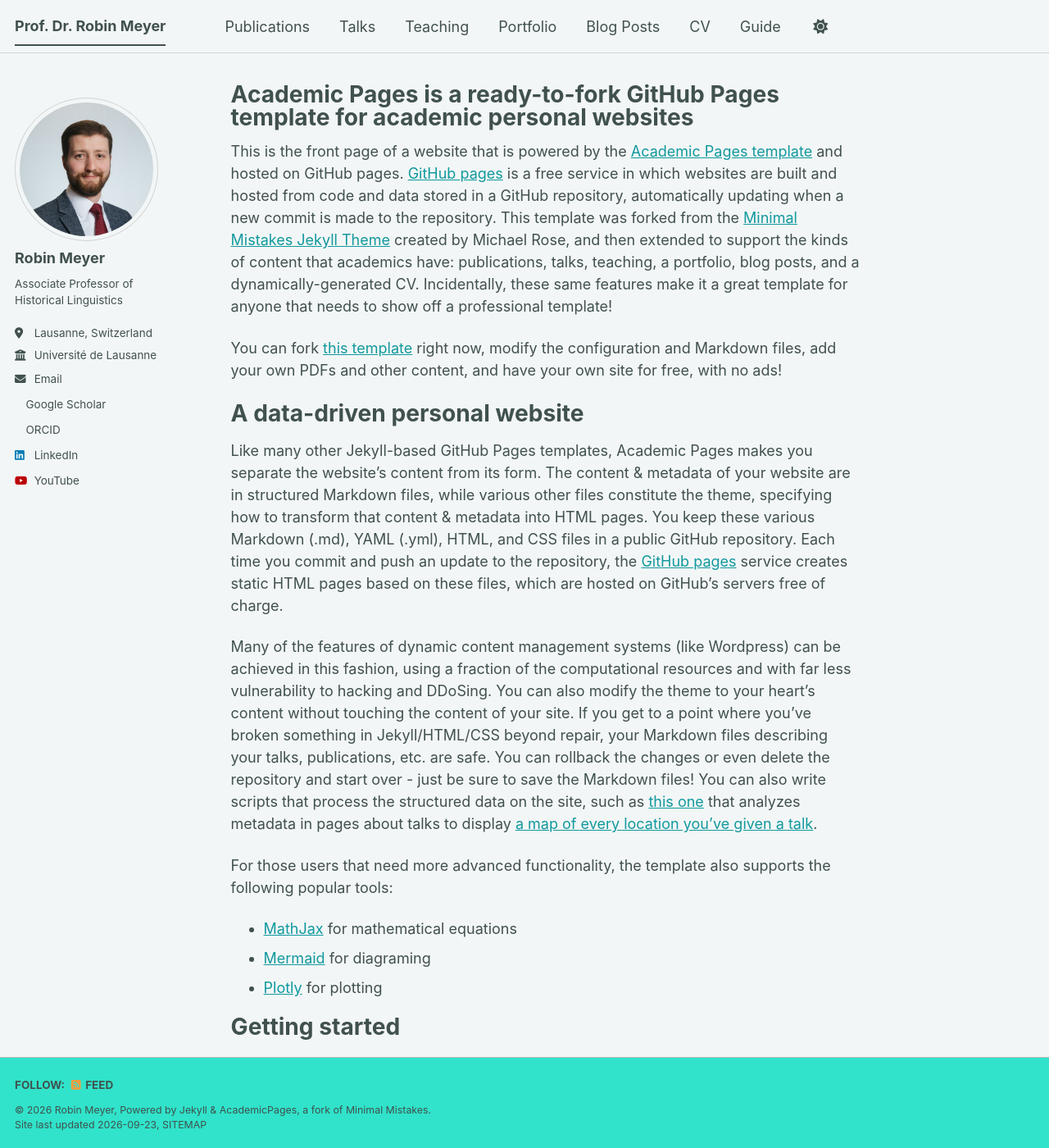
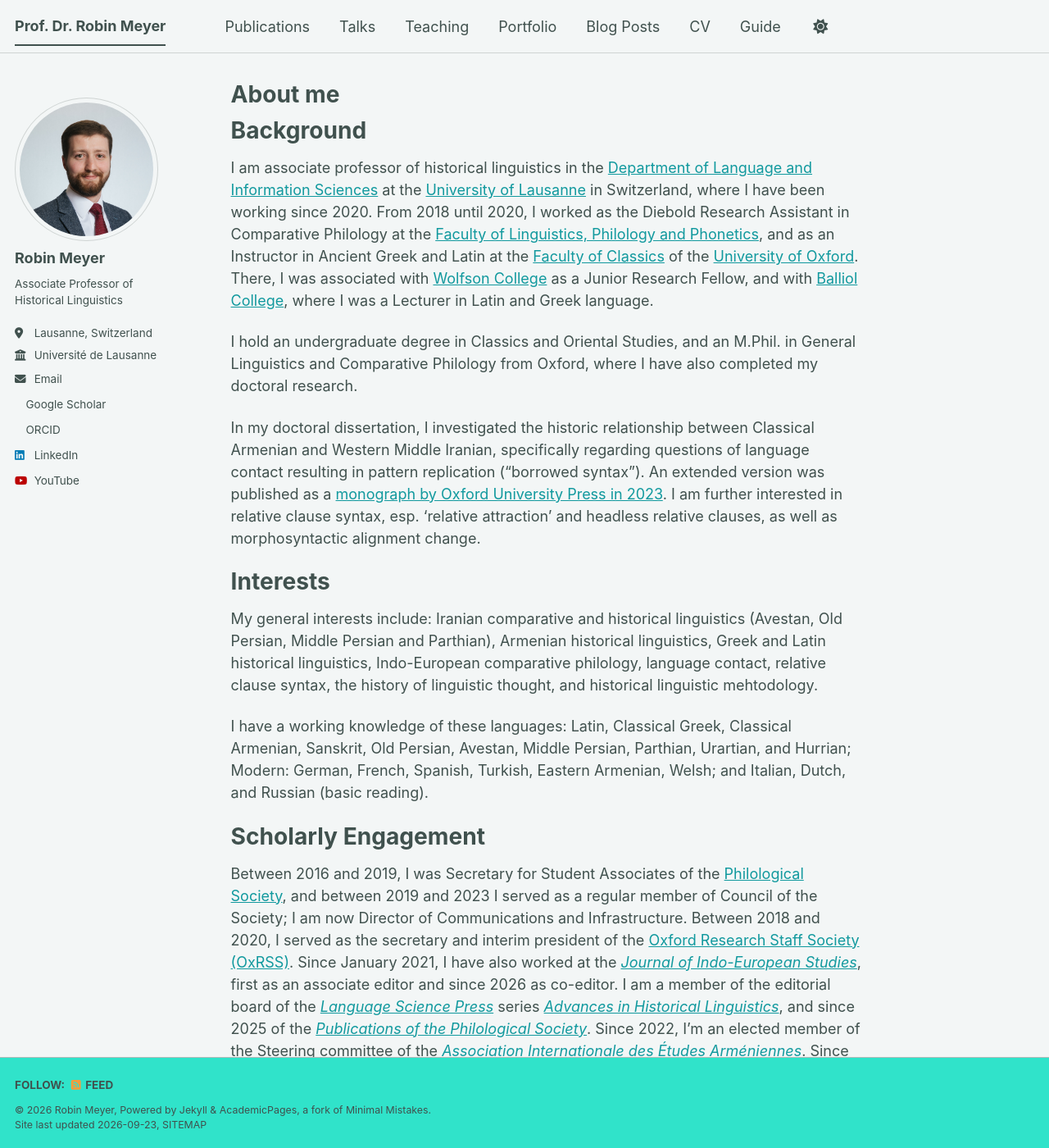
Before and after one commit to rbnmyr/rbnmyr.github.io, a Jekyll site: the page built from _pages/about.md, in a window 1280 px wide and 1400 px high. Shown: the whole window at 82% size. Built offline with Jekyll 4.4.1, drawn with Linux system fonts in a browser that asks for light colours; a style sheet for code colours, icons or effects is not loaded; some of the changed text lies outside the part shown.

Commit message:
Update about.md
First complete update

```diff
--- a/_pages/about.md
+++ b/_pages/about.md
@@ -1,56 +1,25 @@
 ---
 permalink: /
-title: "Academic Pages is a ready-to-fork GitHub Pages template for academic personal websites"
+title: "About me"
 author_profile: true
 redirect_from:
   - /about/
   - /about.html
 ---
 
-This is the front page of a website that is powered by the [Academic Pages template](https://github.com/academicpages/academicpages.github.io) and hosted on GitHub pages. [GitHub pages](https://pages.github.com) is a free service in which websites are built and hosted from code and data stored in a GitHub repository, automatically updating when a new commit is made to the repository. This template was forked from the [Minimal Mistakes Jekyll Theme](https://mmistakes.github.io/minimal-mistakes/) created by Michael Rose, and then extended to support the kinds of content that academics have: publications, talks, teaching, a portfolio, blog posts, and a dynamically-generated CV. Incidentally, these same features make it a great template for anyone that needs to show off a professional template!
+# Background
+I am associate professor of historical linguistics in the [Department of Language and Information Sciences](www.unil.ch/sli) at the [University of Lausanne](www.unil.ch) in Switzerland, where I have been working since 2020. From 2018 until 2020, I worked as the Diebold Research Assistant in Comparative Philology at the [Faculty of Linguistics, Philology and Phonetics](www.ling-phil.ox.ac.uk), and as an Instructor in Ancient Greek and Latin at the [Faculty of Classics](www.classics.ox.ac.uk) of the [University of Oxford](www.ox.ac.uk). There, I was associated with [Wolfson College](www.wolfson.ox.ac.uk) as a Junior Research Fellow, and with [Balliol College](www.balliol.ox.ac.uk), where I was a Lecturer in Latin and Greek language.
 
- You can fork [this template](https://github.com/academicpages/academicpages.github.io) right now, modify the configuration and Markdown files, add your own PDFs and other content, and have your own site for free, with no ads!
+I hold an undergraduate degree in Classics and Oriental Studies, and an M.Phil. in General Linguistics and Comparative Philology from Oxford, where I have also completed my doctoral research.
 
-A data-driven personal website
-======
-Like many other Jekyll-based GitHub Pages templates, Academic Pages makes you separate the website's content from its form. The content & metadata of your website are in structured Markdown files, while various other files constitute the theme, specifying how to transform that content & metadata into HTML pages. You keep these various Markdown (.md), YAML (.yml), HTML, and CSS files in a public GitHub repository. Each time you commit and push an update to the repository, the [GitHub pages](https://pages.github.com/) service creates static HTML pages based on these files, which are hosted on GitHub's servers free of charge.
+In my doctoral dissertation, I investigated the historic relationship between Classical Armenian and Western Middle Iranian, specifically regarding questions of language contact resulting in pattern replication (“borrowed syntax”). An extended version was published as a [monograph by Oxford University Press in 2023](https://global.oup.com/academic/product/iranian-syntax-in-classical-armenian-9780198851097). I am further interested in relative clause syntax, esp. ‘relative attraction’ and headless relative clauses, as well as morphosyntactic alignment change.
 
-Many of the features of dynamic content management systems (like Wordpress) can be achieved in this fashion, using a fraction of the computational resources and with far less vulnerability to hacking and DDoSing. You can also modify the theme to your heart's content without touching the content of your site. If you get to a point where you've broken something in Jekyll/HTML/CSS beyond repair, your Markdown files describing your talks, publications, etc. are safe. You can rollback the changes or even delete the repository and start over - just be sure to save the Markdown files! You can also write scripts that process the structured data on the site, such as [this one](https://github.com/academicpages/academicpages.github.io/blob/master/talkmap.ipynb) that analyzes metadata in pages about talks to display [a map of every location you've given a talk](https://academicpages.github.io/talkmap.html).
+# Interests
+My general interests include: Iranian comparative and historical linguistics (Avestan, Old Persian, Middle Persian and Parthian), Armenian historical linguistics, Greek and Latin historical linguistics, Indo-European comparative philology, language contact, relative clause syntax, the history of linguistic thought, and historical linguistic mehtodology.
 
-For those users that need more advanced functionality, the template also supports the following popular tools:
-- [MathJax](https://www.mathjax.org/) for mathematical equations
-- [Mermaid](https://mermaid.js.org/) for diagraming
-- [Plotly](https://plotly.com/javascript/) for plotting
+I have a working knowledge of these languages: Latin, Classical Greek, Classical Armenian, Sanskrit, Old Persian, Avestan, Middle Persian, Parthian, Urartian, and Hurrian; Modern: German, French, Spanish, Turkish, Eastern Armenian, Welsh; and Italian, Dutch, and Russian (basic reading).
 
-Getting started
-======
-1. Register a GitHub account if you don't have one and confirm your e-mail (required!)
-1. Fork [this template](https://github.com/academicpages/academicpages.github.io) by clicking the "Use this template" button in the top right.
-1. Go to the repository's settings (rightmost item in the tabs that start with "Code", should be below "Unwatch"). Rename the repository "[your GitHub username].github.io", which will also be your website's URL.
-1. Set site-wide configuration and create content & metadata (see below -- also see [this set of diffs](https://archive.is/3TPas) showing what files were changed to set up [an example site](https://getorg-testacct.github.io) for a user with the username "getorg-testacct")
-1. Upload any files (like PDFs, .zip files, etc.) to the files/ directory. They will appear at https://[your GitHub username].github.io/files/example.pdf.
-1. Check status by going to the repository settings, in the "GitHub pages" section
+# Scholarly Engagement
+Between 2016 and 2019, I was Secretary for Student Associates of the [Philological Society](www.philsoc.org.uk), and between 2019 and 2023 I served as a regular member of Council of the Society; I am now Director of Communications and Infrastructure. Between 2018 and 2020, I served as the secretary and interim president of the [Oxford Research Staff Society (OxRSS)](https://oxrss.site.ox.ac.uk/home). Since January 2021, I have also worked at the [_Journal of Indo-European Studies_](https://jies.org/), first as an associate editor and since 2026 as co-editor. I am a member of the editorial board of the [_Language Science Press_](https://langsci-press.org/) series [_Advances in Historical Linguistics_](https://langsci-press.org/catalog/series/ahl), and since 2025 of the [_Publications of the Philological Society_](https://www.openbookpublishers.com/series/2977-845X). Since 2022, I’m an elected member of the Steering committee of the [_Association Internationale des Études Arméniennes_](https://aiearmeniennes.org/). Since 2023, I am the director of the [_Centre de linguistique et des sciences du langage_](www.unil.ch/clsl) at the University of Lausanne. For the period 2025–26, I serve as the head of our department.
 
-Site-wide configuration
-------
-The main configuration file for the site is in the base directory in [_config.yml](https://github.com/academicpages/academicpages.github.io/blob/master/_config.yml), which defines the content in the sidebars and other site-wide features. You will need to replace the default variables with ones about yourself and your site's github repository. The configuration file for the top menu is in [_data/navigation.yml](https://github.com/academicpages/academicpages.github.io/blob/master/_data/navigation.yml). For example, if you don't have a portfolio or blog posts, you can remove those items from that navigation.yml file to remove them from the header.
-
-Create content & metadata
-------
-For site content, there is one Markdown file for each type of content, which are stored in directories like _publications, _talks, _posts, _teaching, or _pages. For example, each talk is a Markdown file in the [_talks directory](https://github.com/academicpages/academicpages.github.io/tree/master/_talks). At the top of each Markdown file is structured data in YAML about the talk, which the theme will parse to do lots of cool stuff. The same structured data about a talk is used to generate the list of talks on the [Talks page](https://academicpages.github.io/talks), each [individual page](https://academicpages.github.io/talks/2012-03-01-talk-1) for specific talks, the talks section for the [CV page](https://academicpages.github.io/cv), and the [map of places you've given a talk](https://academicpages.github.io/talkmap.html) (if you run this [python file](https://github.com/academicpages/academicpages.github.io/blob/master/talkmap.py) or [Jupyter notebook](https://github.com/academicpages/academicpages.github.io/blob/master/talkmap.ipynb), which creates the HTML for the map based on the contents of the _talks directory).
-
-**Markdown generator**
-
-The repository includes [a set of Jupyter notebooks](https://github.com/academicpages/academicpages.github.io/tree/master/markdown_generator
-) that converts a CSV containing structured data about talks or presentations into individual Markdown files that will be properly formatted for the Academic Pages template. The sample CSVs in that directory are the ones I used to create my own personal website at stuartgeiger.com. My usual workflow is that I keep a spreadsheet of my publications and talks, then run the code in these notebooks to generate the Markdown files, then commit and push them to the GitHub repository.
-
-How to edit your site's GitHub repository
-------
-Many people use a git client to create files on their local computer and then push them to GitHub's servers. If you are not familiar with git, you can directly edit these configuration and Markdown files directly in the github.com interface. Navigate to a file (like [this one](https://github.com/academicpages/academicpages.github.io/blob/master/_talks/2012-03-01-talk-1.md) and click the pencil icon in the top right of the content preview (to the right of the "Raw | Blame | History" buttons). You can delete a file by clicking the trashcan icon to the right of the pencil icon. You can also create new files or upload files by navigating to a directory and clicking the "Create new file" or "Upload files" buttons.
-
-Example: editing a Markdown file for a talk
-![Editing a Markdown file for a talk](/images/editing-talk.png)
-
-For more info
-------
-More info about configuring Academic Pages can be found in [the guide](https://academicpages.github.io/markdown/), the [growing wiki](https://github.com/academicpages/academicpages.github.io/wiki), and you can always [ask a question on GitHub](https://github.com/academicpages/academicpages.github.io/discussions). The [guides for the Minimal Mistakes theme](https://mmistakes.github.io/minimal-mistakes/docs/configuration/) (which this theme was forked from) might also be helpful.
+I am also a Chartered Linguist, specialising in Language Education, and a Member of the [_Chartered Institute of Linguists_](http://www.ciol.org.uk/).
```
